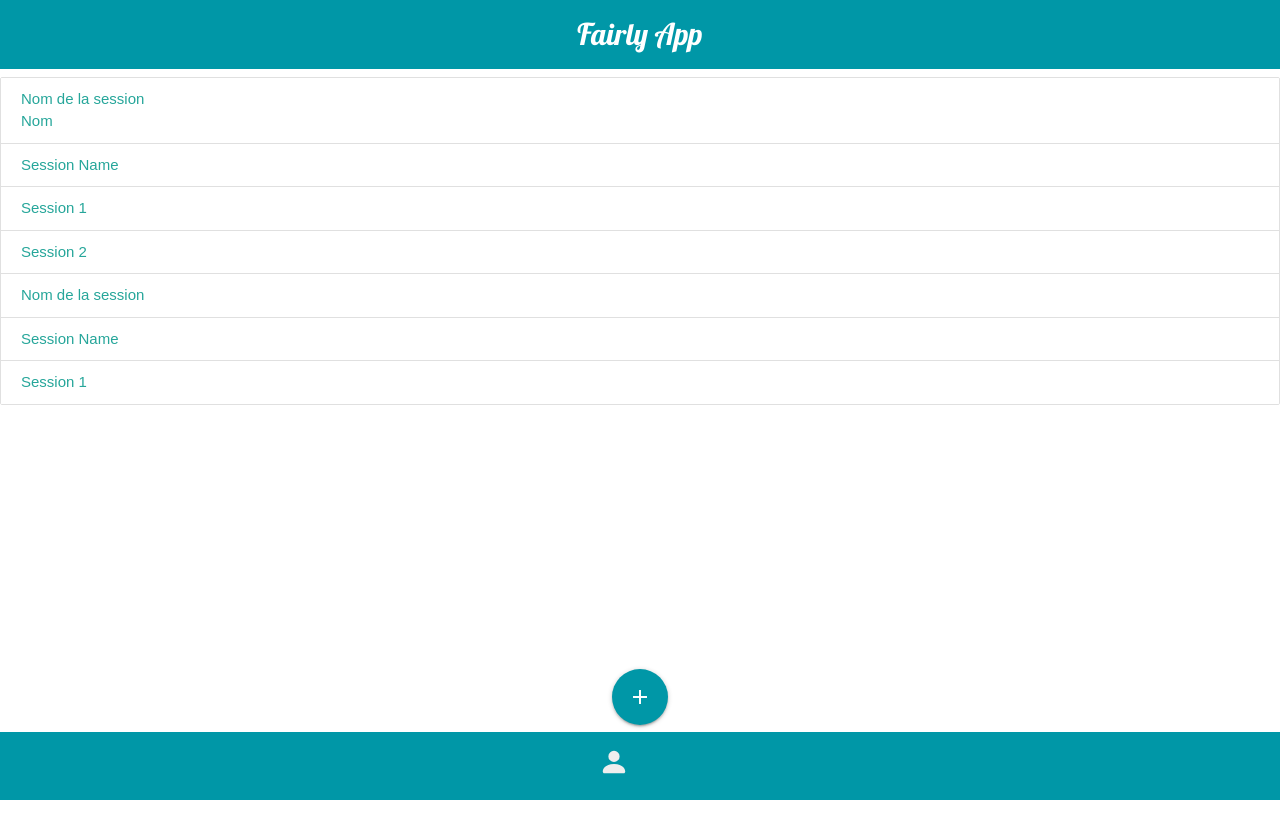
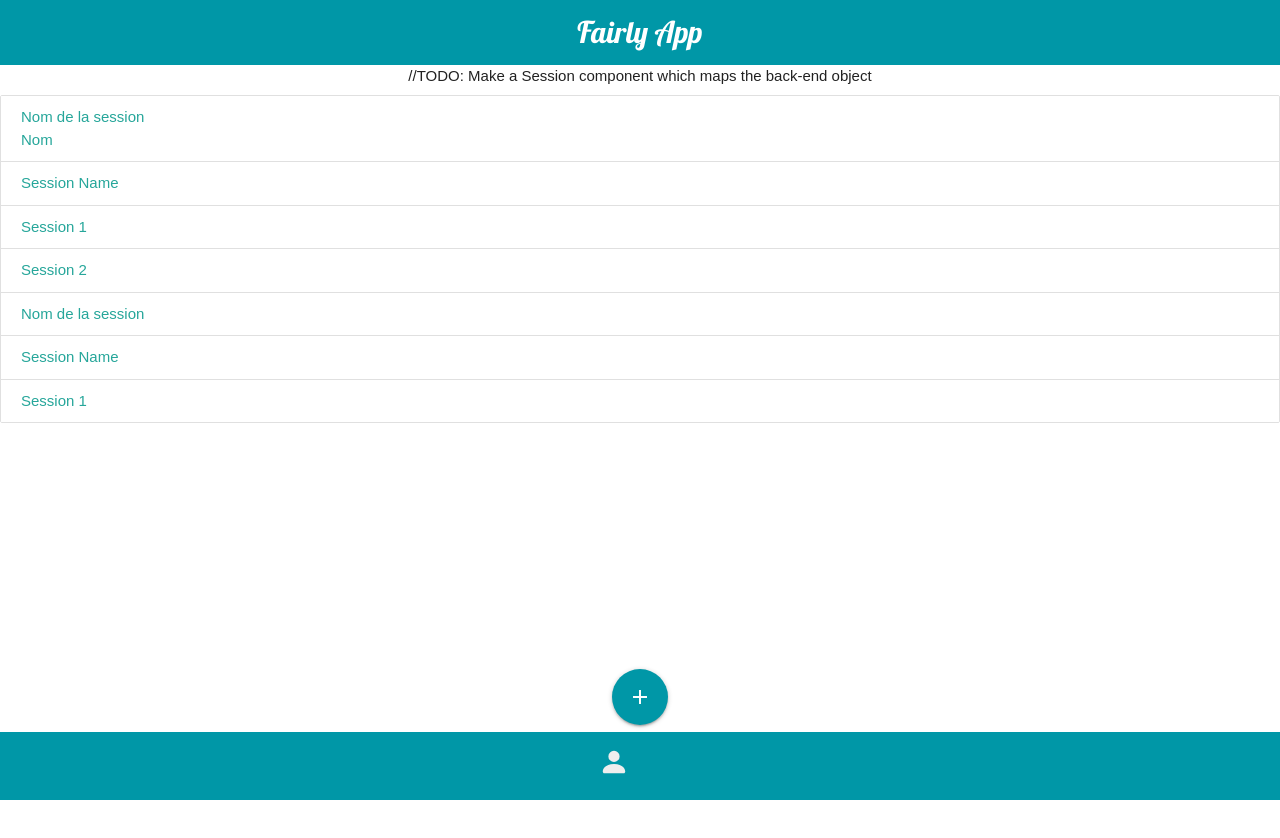
Before and after one commit to nVerhasselt/fairly-front, a React (Create React App) app: page / in a window 1280 px wide. Shown: the top 838 px of the page. Built offline with nearby package versions, Linux system fonts and the light colour scheme.

Commit message:
AddSession page Form start

```diff
--- a/src/App.css
+++ b/src/App.css
@@ -1,13 +1,3 @@
-
-/*ADDED CSS*/
-
-*{
-  box-sizing: border-box;
-  font-family: 'Montserrat', sans-serif;
-  font-size: 1rem;
-}
-
-
 /*DEFAULT CSS*/
 
 .App {
@@ -17,27 +7,6 @@
 .App-logo {
   height: 40vmin;
   pointer-events: none;
-}
-
-@media (prefers-reduced-motion: no-preference) {
-  .App-logo {
-    animation: App-logo-spin infinite 20s linear;
-  }
-}
-
-/* .App-header {
-  background-color: #282c34;
-  min-height: 100vh;
-  display: flex;
-  flex-direction: column;
-  align-items: center;
-  justify-content: center;
-  font-size: calc(10px + 2vmin);
-  color: white;
-} */
-
-.App-link {
-  color: #61dafb;
 }
 
 @keyframes App-logo-spin {
@@ -50,3 +19,9 @@
 }
 
 /*PERSONALISED CSS*/
+
+*{
+  box-sizing: border-box;
+  font-family: 'Montserrat', sans-serif;
+  font-size: 1rem;
+}
--- a/src/Pages/AddSession.js
+++ b/src/Pages/AddSession.js
@@ -1,36 +1,29 @@
 import React from "react";
-import Header from "../components/Header";
 import NavFooter from "../components/NavFooter";
+import * as Styled from "../globalStyles";
 
 function AddSession() {
+    return (
+      <body>
+        <div className="container-fluid">
+        <Styled.Header>Nouvelle session</Styled.Header>
 
-  return (
-    <div className="container-fluid">
-        <body>
-      <Header />
-
-      <div className="row">
-        <form className="col s12">
-          <div className="row">
-            <div className="input-field col s6">
-
+          <Styled.Form className="row">
+            <div className="input-field col s12">
               <input
-                placeholder="Placeholder"
+                placeholder="Titre"
                 id="first_name"
                 type="text"
                 className="validate"
               />
+            </div>
+          </Styled.Form>
 
-              <label for="first_name">First Name</label>
-            </div>
-          </div>
-        </form>
-      </div>
 
-      <NavFooter />
+
+        </div>
+        <NavFooter />
       </body>
-    </div>
-  );
-}
-
+    );
+  }
 export default AddSession;
--- a/src/Pages/Home.js
+++ b/src/Pages/Home.js
@@ -1,30 +1,15 @@
 import React from "react";
 import NavFooter from "../components/NavFooter";
-import Header from "../components/Header";
 import * as Styled from "../globalStyles";
 
+function Home() {
+  return (
+    <body>
+      <Styled.Header>Fairly App</Styled.Header>
 
-
-function Home() {
-
-  const collectionStyle = {
-    width: "100%",
-    margin: "0",
-    padding: "0",
-  };
-
-  const plusButtonStyle = {
-    position: "fixed",
-    bottom: "75px",
-  };
-
-  return (
-
-    <body>
       <Styled.Main className="container-fluid">
-        <Header />
-
-        <div className="row" style={collectionStyle}>
+        //TODO: Make a Session component which maps the back-end object
+        <Styled.Collection className="row">
           <div className="collection">
             <a href="#!" className="collection-item">
               Nom de la session
@@ -56,21 +41,16 @@ function Home() {
               Session 1
             </a>
           </div>
-        </div>
+        </Styled.Collection>
 
-        <a
-          className="btn-floating btn-large waves-effect waves-light cyan darken-2"
-          style={plusButtonStyle}
-        >
+        <Styled.PlusButton className="btn-floating btn-large waves-effect waves-light cyan darken-2">
           <i className="material-icons">add</i>
-        </a>
-
+        </Styled.PlusButton>
 
       </Styled.Main>
 
       <NavFooter />
     </body>
-
   );
 }
 
--- a/src/Pages/Login.js
+++ b/src/Pages/Login.js
@@ -11,7 +11,6 @@ function Login() {
         padding: '0.5rem',
         marginTop: '4rem',
         marginBottom: '4rem'
-          // Add any color you prefer
       };
 
     const buttonStyle = {
--- a/src/components/Header.js
+++ /dev/null
@@ -1,13 +0,0 @@
-import React from "react";
-import * as Styled from "../globalStyles";
-
-function Header() {
-
-    return (
-        <Styled.Header>
-            Fairly App
-        </Styled.Header>
-    );
-}
-
-export default Header;
--- a/src/globalStyles.js
+++ b/src/globalStyles.js
@@ -1,6 +1,5 @@
 import styled from "styled-components";
 
-// MAIN STYLE
 export const Main = styled.main `
     display: flex;
     flex-direction: column;
@@ -8,7 +7,6 @@ export const Main = styled.main `
     min-height: 100vh;
 `;
 
-// HEADER STYLE
 export const Header = styled.header`
     position: sticky;
     top: 0px;
@@ -16,13 +14,13 @@ export const Header = styled.header`
     color: white;
     text-align: center;
     font-size: 2rem;
-    padding: 0.8rem;
+    padding: 10px;
     font-family: 'Lobster', sans serif;
     z-index: 1;
     width: 100%;
+    height: 10%;
 `;
 
-// FOOTER STYLE
 export const Footer = styled.footer`
     padding: 0;
     margin: 0;
@@ -32,7 +30,24 @@ export const Footer = styled.footer`
     height:4.5rem;
 `;
 
-//PLUS BUTTON STYLE
-export const PlusButton = styled.button`
+export const PlusButton = styled.a`
+    position: fixed;
+    bottom: 75px;
+`;
 
+//TODO: use this component for Session Page for the list of operations.
+export const Collection = styled.div`
+    width: 100%;
+    margin: 0;
+    padding: 0;
 `;
+
+ export const Input = styled.input`
+    width: 100%;
+    background: blue;
+    height: 4rem;
+`;
+
+export const Form = styled.form`
+    min-height: 100vh;
+`;
```
Also changed, not shown: README.txt.
